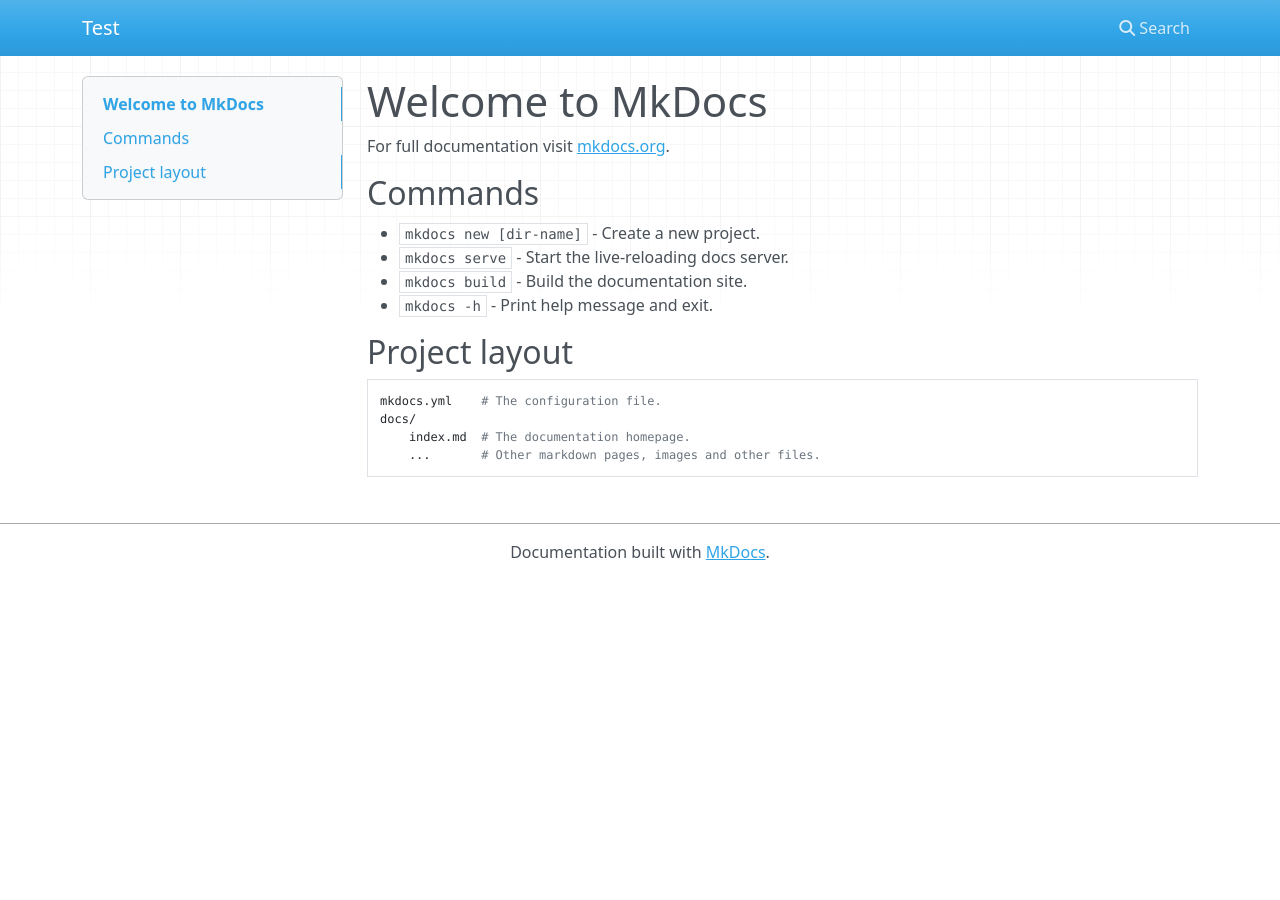
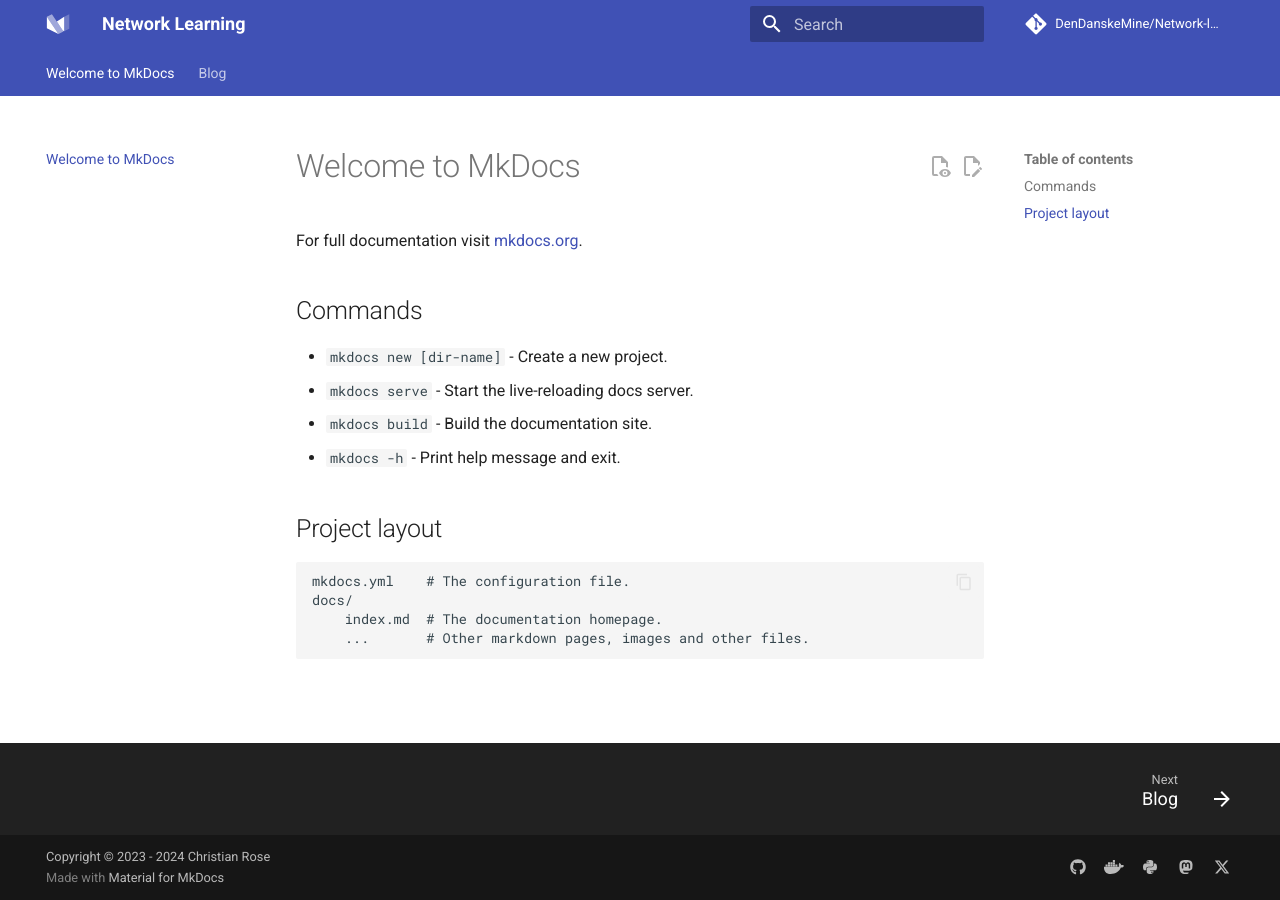
Before and after one commit to DenDanskeMine/Network-learning, an MkDocs documentation site: the page built from docs/index.md, in a window 1280 px wide. Built offline with MkDocs 1.6.1 and Material for MkDocs 9.7.7, drawn with Linux system fonts in a browser that asks for light colours; nearby versions of some CDN libraries; comment, search, counter and statistics services are not loaded.

Commit message:
added material

```diff
--- /dev/null
+++ b/docs/blog/index.md
@@ -0,0 +1 @@
+# Blog
--- a/mkdocs.yml
+++ b/mkdocs.yml
@@ -1 +1,148 @@
-site_name: Test
+# Project information
+site_name: Network Learning
+site_url: https://squidfunk.github.io/mkdocs-material/
+site_author: Christian Rose
+site_description: >-
+  Write your documentation in Markdown and create a professional static site in
+  minutes – searchable, customizable, in 60+ languages, for all devices
+
+# Repository
+repo_name: DenDanskeMine/Network-learning
+repo_url: https://github.com/DenDanskeMine/Network-learning
+
+# Copyright
+copyright: Copyright &copy; 2023 - 2024 Christian Rose
+
+# Configuration
+theme:
+  name: material
+
+  features:
+    - announce.dismiss
+    - content.action.edit
+    - content.action.view
+    - content.code.annotate
+    - content.code.copy
+    # - content.code.select
+    # - content.footnote.tooltips
+    # - content.tabs.link
+    - content.tooltips
+    # - header.autohide
+    # - navigation.expand
+    - navigation.footer
+    - navigation.indexes
+    # - navigation.instant
+    # - navigation.instant.prefetch
+    # - navigation.instant.progress
+    # - navigation.prune
+    - navigation.sections
+    - navigation.tabs
+    # - navigation.tabs.sticky
+    - navigation.top
+    - navigation.tracking
+    - search.highlight
+    - search.share
+    - search.suggest
+    - toc.follow
+    # - toc.integrate
+  palette:
+    - media: "(prefers-color-scheme)"
+      scheme: auto
+      primary: indigo
+      accent: indigo
+    - media: "(prefers-color-scheme: light)"
+      scheme: default
+      primary: indigo
+      accent: indigo
+    - media: "(prefers-color-scheme: dark)"
+      scheme: slate
+      primary: black
+      accent: indigo
+
+  font:
+    text: Roboto
+    code: Roboto Mono
+  favicon: assets/favicon.png
+  icon:
+    logo: logo
+
+# Plugins
+plugins:
+  - blog
+  - search:
+      separator: '[\s\u200b\-_,:!=\[\]()"`/]+|\.(?!\d)|&[lg]t;|(?!\b)(?=[A-Z][a-z])'
+
+
+
+
+# Additional configuration
+extra:
+  status:
+    new: Recently added
+    deprecated: Deprecated
+  analytics:
+    provider: google
+    property: !ENV GOOGLE_ANALYTICS_KEY
+  social:
+    - icon: fontawesome/brands/github
+      link: https://github.com/squidfunk
+    - icon: fontawesome/brands/docker
+      link: https://hub.docker.com/r/squidfunk/mkdocs-material/
+    - icon: fontawesome/brands/python
+      link: https://pypi.org/project/mkdocs-material/
+    - icon: fontawesome/brands/mastodon
+      link: https://fosstodon.org/@squidfunk
+    - icon: fontawesome/brands/x-twitter
+      link: https://x.com/squidfunk
+
+# Extensions
+markdown_extensions:
+  - abbr
+  - admonition
+  - attr_list
+  - def_list
+  - footnotes
+  - md_in_html
+  - toc:
+      permalink: true
+  - pymdownx.arithmatex:
+      generic: true
+  - pymdownx.betterem:
+      smart_enable: all
+  - pymdownx.caret
+  - pymdownx.details
+  - pymdownx.emoji:
+      emoji_generator: !!python/name:material.extensions.emoji.to_svg
+      emoji_index: !!python/name:material.extensions.emoji.twemoji
+  - pymdownx.highlight:
+      anchor_linenums: true
+      line_spans: __span
+      pygments_lang_class: true
+  - pymdownx.inlinehilite
+  - pymdownx.keys
+  - pymdownx.magiclink:
+      normalize_issue_symbols: true
+      repo_url_shorthand: true
+      user: dendanskemine
+      repo: network-learning
+  - pymdownx.mark
+  - pymdownx.smartsymbols
+  - pymdownx.snippets:
+  - pymdownx.superfences:
+      custom_fences:
+        - name: mermaid
+          class: mermaid
+          format: !!python/name:pymdownx.superfences.fence_code_format
+  - pymdownx.tabbed:
+      alternate_style: true
+      combine_header_slug: true
+      slugify: !!python/object/apply:pymdownx.slugs.slugify
+        kwds:
+          case: lower
+  - pymdownx.tasklist:
+      custom_checkbox: true
+  - pymdownx.tilde
+
+
+# Page tree
+# Page tree
```
